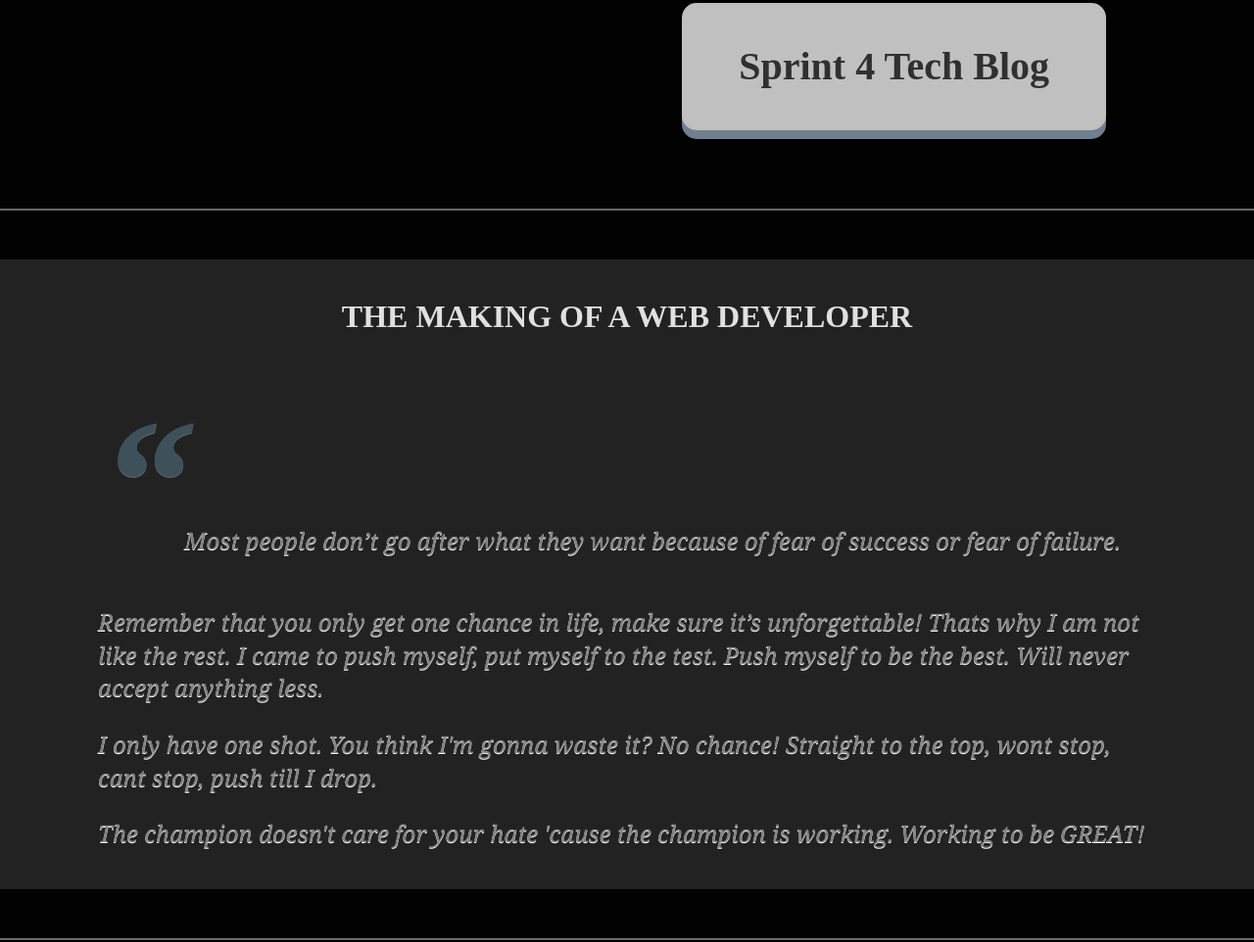
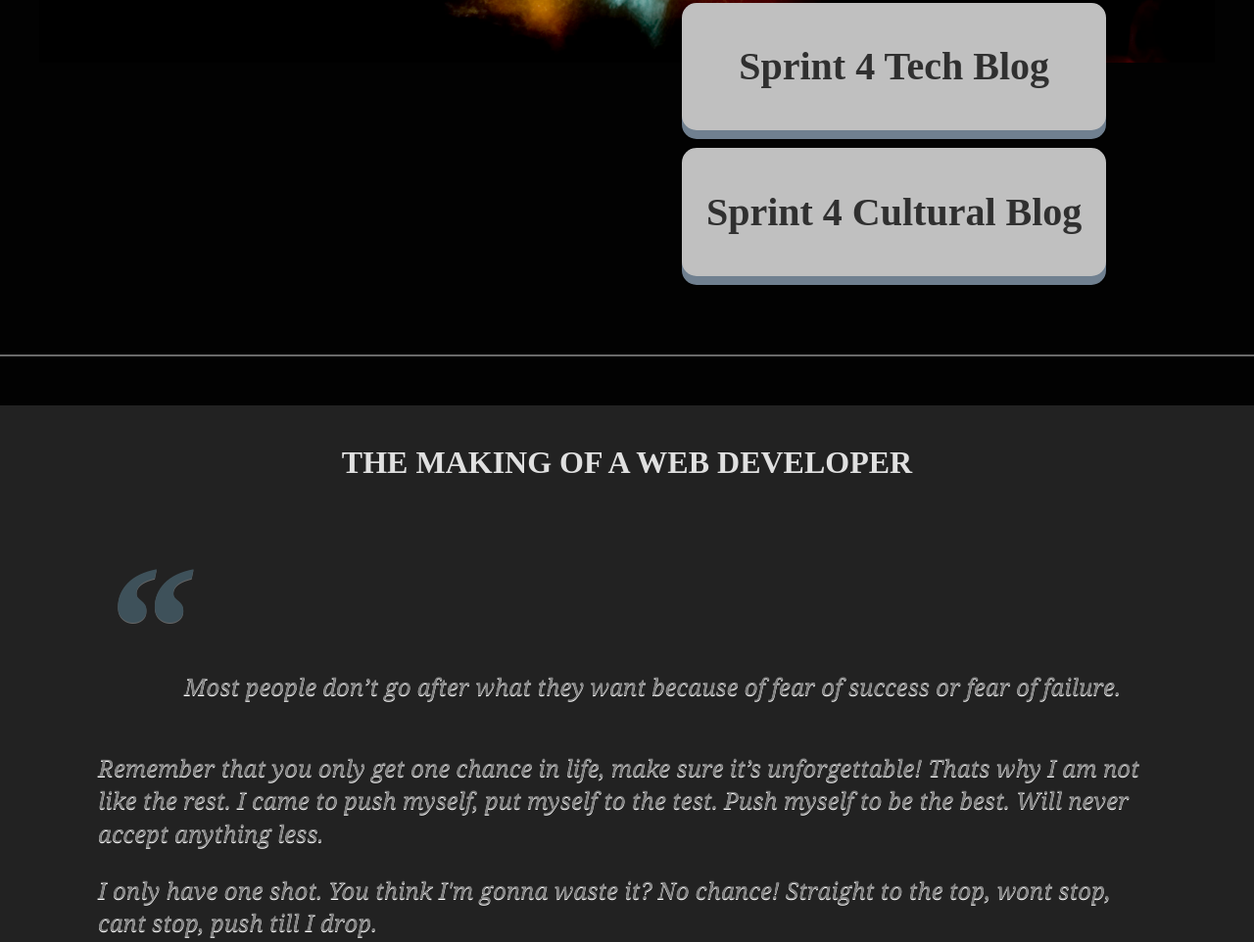
Before and after one commit to dd-tech-nz/dd-tech-nz.github.io, a plain HTML site: page index.html in a window 1280 px wide. Shown: the part 1119-2081 px from the top of the page at 98% size. Drawn offline with Linux system fonts and the light colour scheme.

Commit message:
update index.html

```diff
--- a/index.html
+++ b/index.html
@@ -85,6 +85,13 @@
           <h1>Sprint 4 Tech Blog</h1>
         </button>
       </a>
+      <br><br>
+
+      <a href="https://dd-tech-nz.github.io/blog/sprint4-cultural.html" target="_blank">
+        <button class="box">
+          <h1>Sprint 4 Cultural Blog</h1>
+        </button>
+      </a>
 
 
 
```
